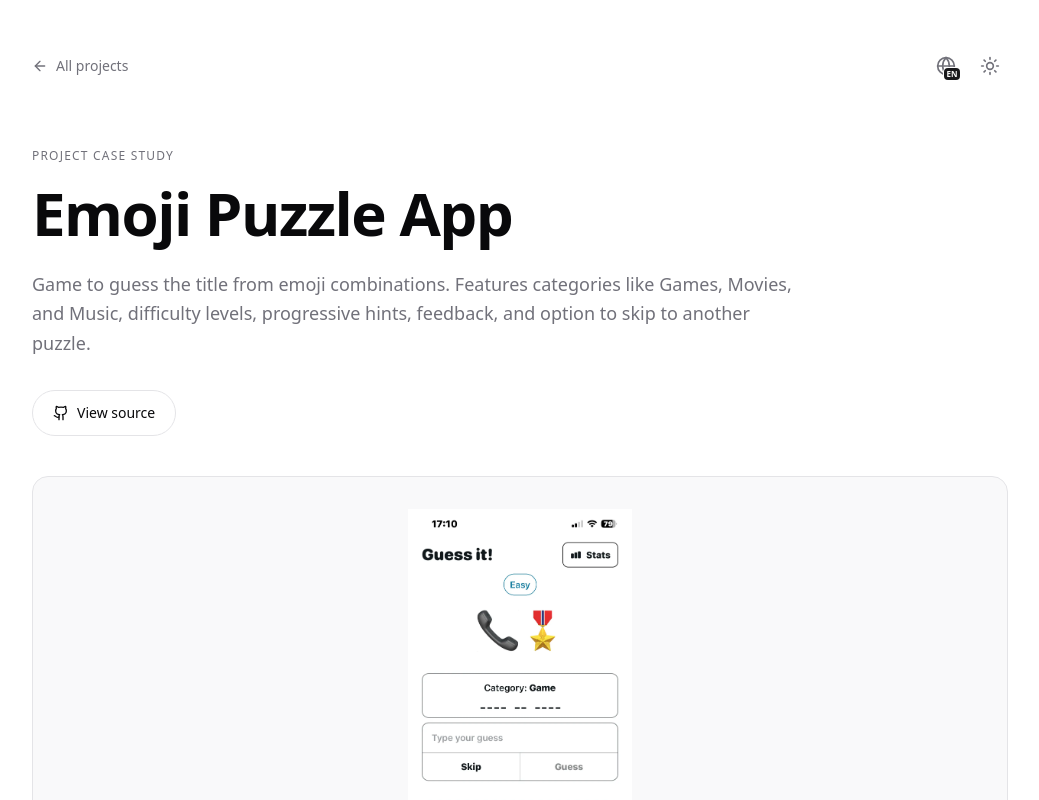
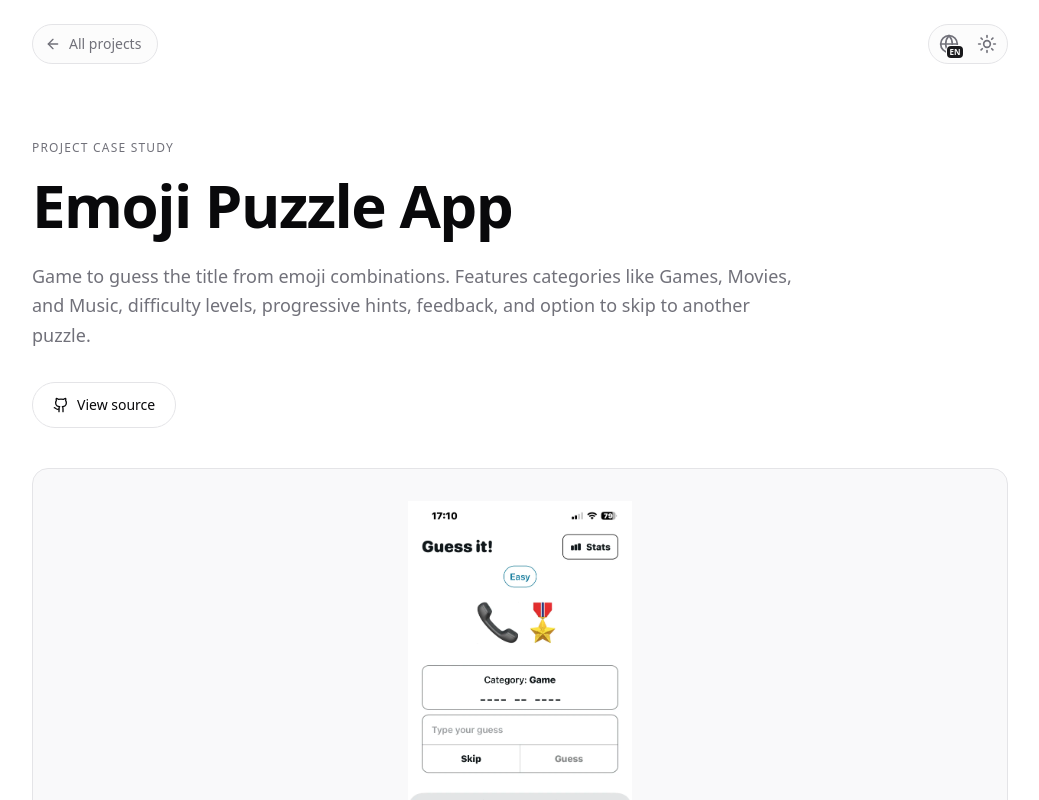
Before and after one commit to ric2003/Portfolio, a Next.js app: page /projects/emoji-puzzle in a window 1280 px wide. Shown: the top 800 px of the page, without its empty margins (120-1159 px from the left). Built offline with nearby package versions, Linux system fonts and the light colour scheme.

Commit message:
Refine case study top bar
Back link and language/theme controls become matching pills in a
sticky frosted bar so they stay reachable on long case studies.

```diff
--- a/src/components/project-case-study.tsx
+++ b/src/components/project-case-study.tsx
@@ -36,16 +36,20 @@ export function ProjectCaseStudy({ project }: { project: Project }) {
 
   return (
     <main className="min-h-screen bg-background text-foreground selection:bg-blue-500/30">
-      <div className="mx-auto max-w-5xl px-6 py-8 sm:py-12">
-        <nav aria-label={t("navigation.label")} className="mb-16 flex items-center justify-between gap-4">
-          <TransitionLink href={`/#project-${project.slug}`} onClick={() => { titleMorph.slug = project.slug; }} className="inline-flex items-center gap-2 text-sm text-muted-foreground hover:text-foreground"><ArrowLeft size={16} />{labels.back}</TransitionLink>
-          <div className="flex items-center gap-2">
+      <header className="sticky top-0 z-40 bg-background/80 backdrop-blur-md sm:pt-3">
+        <nav aria-label={t("navigation.label")} className="mx-auto flex max-w-5xl items-center justify-between gap-4 px-6 py-3">
+          <TransitionLink href={`/#project-${project.slug}`} onClick={() => { titleMorph.slug = project.slug; }} className="group inline-flex h-10 items-center gap-2 rounded-full border border-border bg-muted/30 pl-3 pr-4 text-sm font-medium text-muted-foreground transition-colors hover:bg-muted hover:text-foreground focus-visible:outline-2 focus-visible:outline-offset-2 focus-visible:outline-ring">
+            <ArrowLeft aria-hidden="true" size={16} className="transition-transform group-hover:-translate-x-0.5 motion-reduce:transform-none" />{labels.back}
+          </TransitionLink>
+          <div className="flex h-10 items-center gap-0.5 rounded-full border border-border bg-muted/30 px-0.5">
             <LanguageToggle />
-            <button type="button" aria-label={t("theme.toggle")} onClick={() => setTheme(resolvedTheme === "dark" ? "light" : "dark")} className="rounded-full p-2 text-muted-foreground hover:bg-muted hover:text-foreground">
+            <button type="button" aria-label={t("theme.toggle")} onClick={() => setTheme(resolvedTheme === "dark" ? "light" : "dark")} className="cursor-pointer rounded-full p-2 text-muted-foreground transition-colors hover:bg-muted hover:text-foreground focus-visible:outline-2 focus-visible:outline-offset-2 focus-visible:outline-ring">
               <Sun size={20} className="dark:hidden" /><Moon size={20} className="hidden dark:block" />
             </button>
           </div>
         </nav>
+      </header>
+      <div className="mx-auto max-w-5xl px-6 pb-8 pt-12 sm:pb-12 sm:pt-16">
         <article>
           <header className="mb-10 max-w-3xl">
             <p className="mb-4 text-xs font-medium uppercase tracking-widest text-muted-foreground">{labels.study}</p>
```
